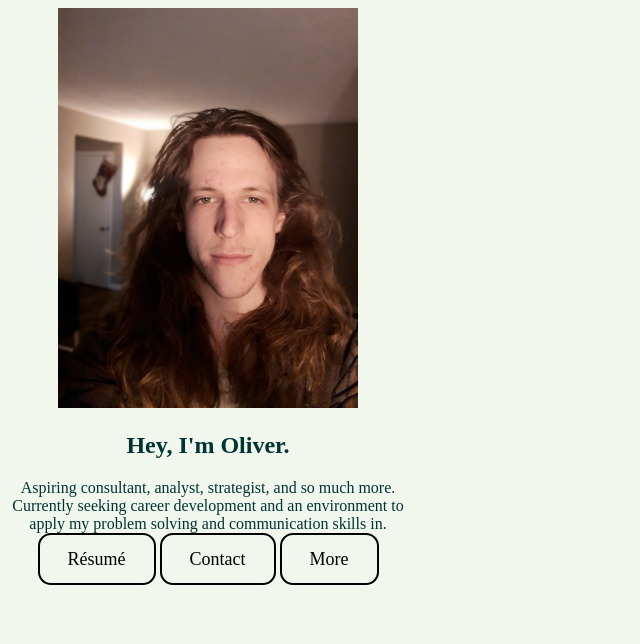
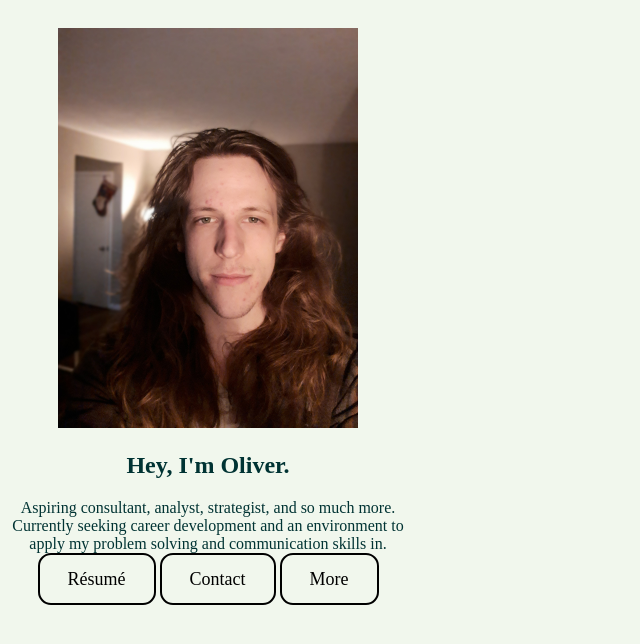
Before and after one commit to allofher/allofher.github.io, a Jekyll site: the page index.html, which Jekyll copies as it is, in a window 1280 px wide. Shown: the top 644 px of the page, without its empty margins (0-640 px from the left). Built offline with Jekyll 4.4.1, drawn with Linux system fonts in a browser that asks for light colours.

Commit message:
Update index.html

```diff
--- a/index.html
+++ b/index.html
@@ -39,8 +39,8 @@
 
 			section {
 				position: absolute;
-				margin-left: 50%;
-				margin-top: 50%;
+				left: 50%;
+				top: 20px;
 				width: 400px;
 
 				background: #F1F7ED;
```
